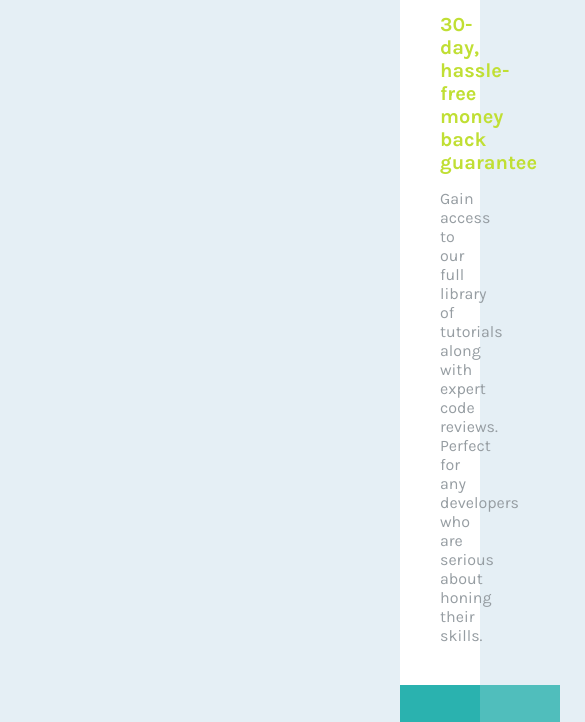
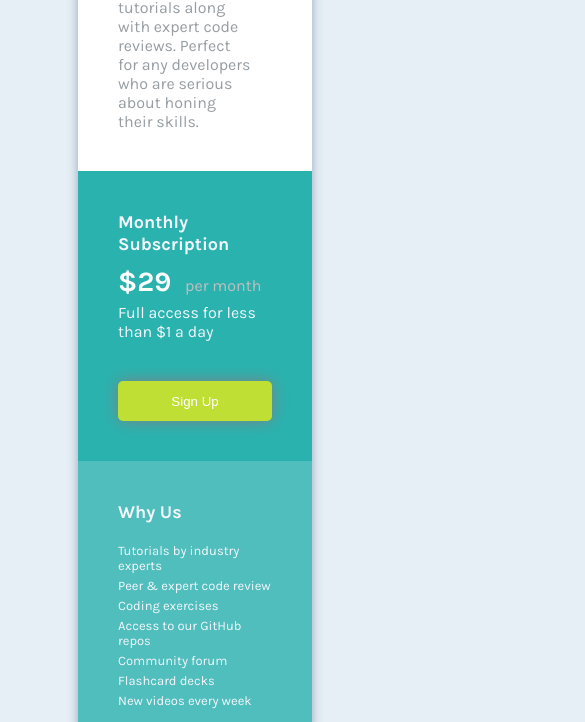
Before and after one commit to AbePlays/Frontend-Challenge-5, a plain HTML site: page index.html in a window 390 px wide. Shown: the part 368-1090 px from the top of the page, 585 px wide, since content can reach past the window. Drawn offline with Linux system fonts and the light colour scheme.

Commit message:
Added mobile responsiveness

```diff
--- a/style.css
+++ b/style.css
@@ -2,20 +2,21 @@ body {
   margin: 0;
   padding: 0;
   font-family: "Karla", sans-serif;
+  font-size: 16px;
   background-color: hsl(204, 43%, 93%);
 }
 * {
   margin: 0;
   padding: 0;
-  font-size: 16px;
 }
 /*      TOP     */
 .top {
   margin: 200px 400px;
-  box-shadow: 0 0 20px hsl(204, 43%, 93%);
+  box-shadow: 0 0 10px hsl(218, 22%, 67%);
 }
 
 /*      FIRST       */
+
 .first {
   background-color: #fff;
   padding: 40px;
@@ -39,6 +40,7 @@ body {
 }
 
 /*      SECOND      */
+
 .second {
   color: hsl(210, 57%, 97%);
   display: flex;
@@ -106,3 +108,36 @@ body {
 .attribution a {
   color: hsl(228, 45%, 44%);
 }
+
+/*      MEDIA QUERY     */
+
+@media (max-width: 1250px) {
+  .top {
+    margin: 150px 300px;
+  }
+}
+
+@media (max-width: 1050px) {
+  .top {
+    margin: 100px 200px;
+  }
+}
+
+@media (max-width: 850px) {
+  .top {
+    margin: 100px 20%;
+  }
+
+  .second {
+    display: block;
+  }
+
+  .front {
+    float: none;
+    width: initial;
+  }
+
+  .back {
+    width: inherit;
+  }
+}
```
